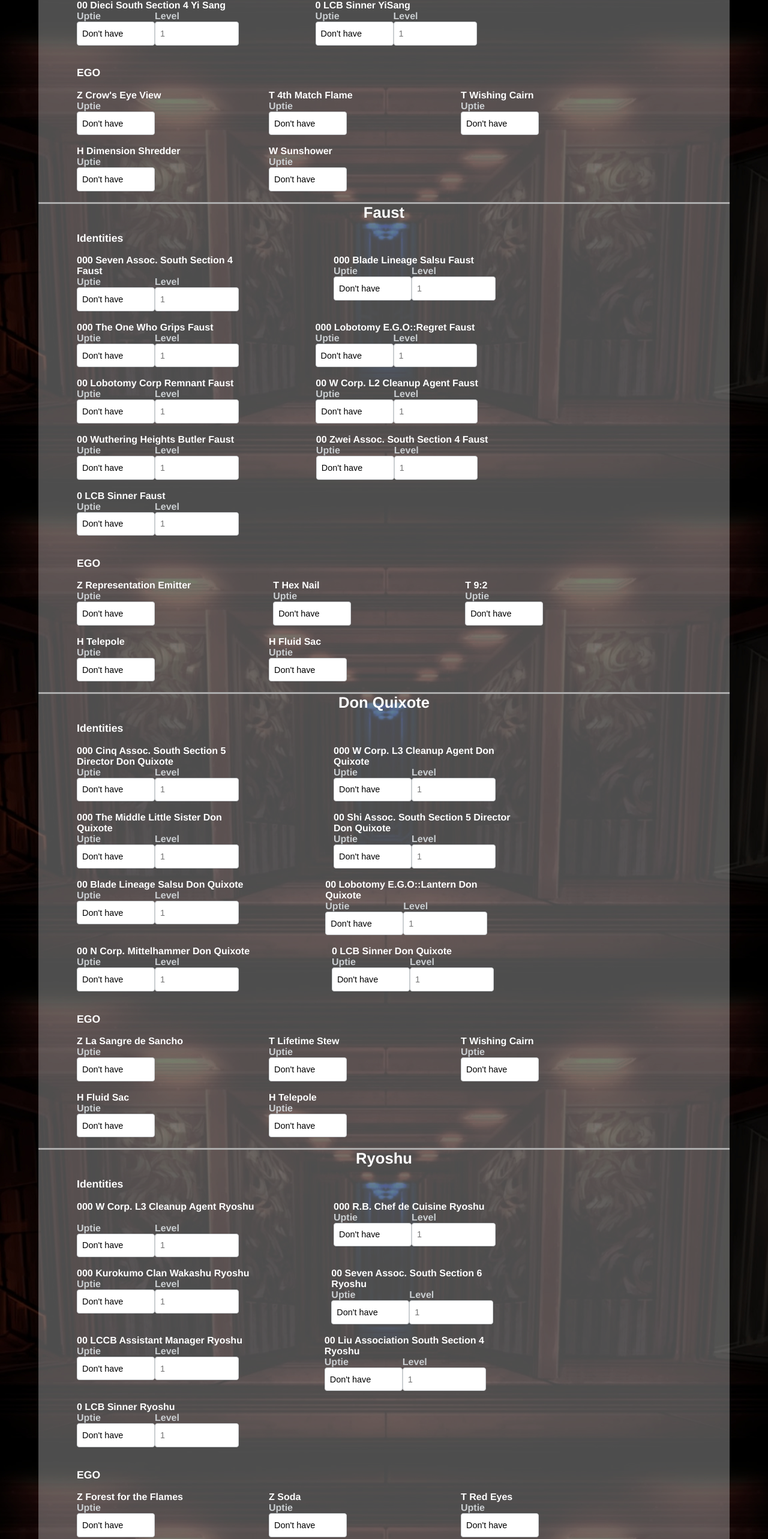
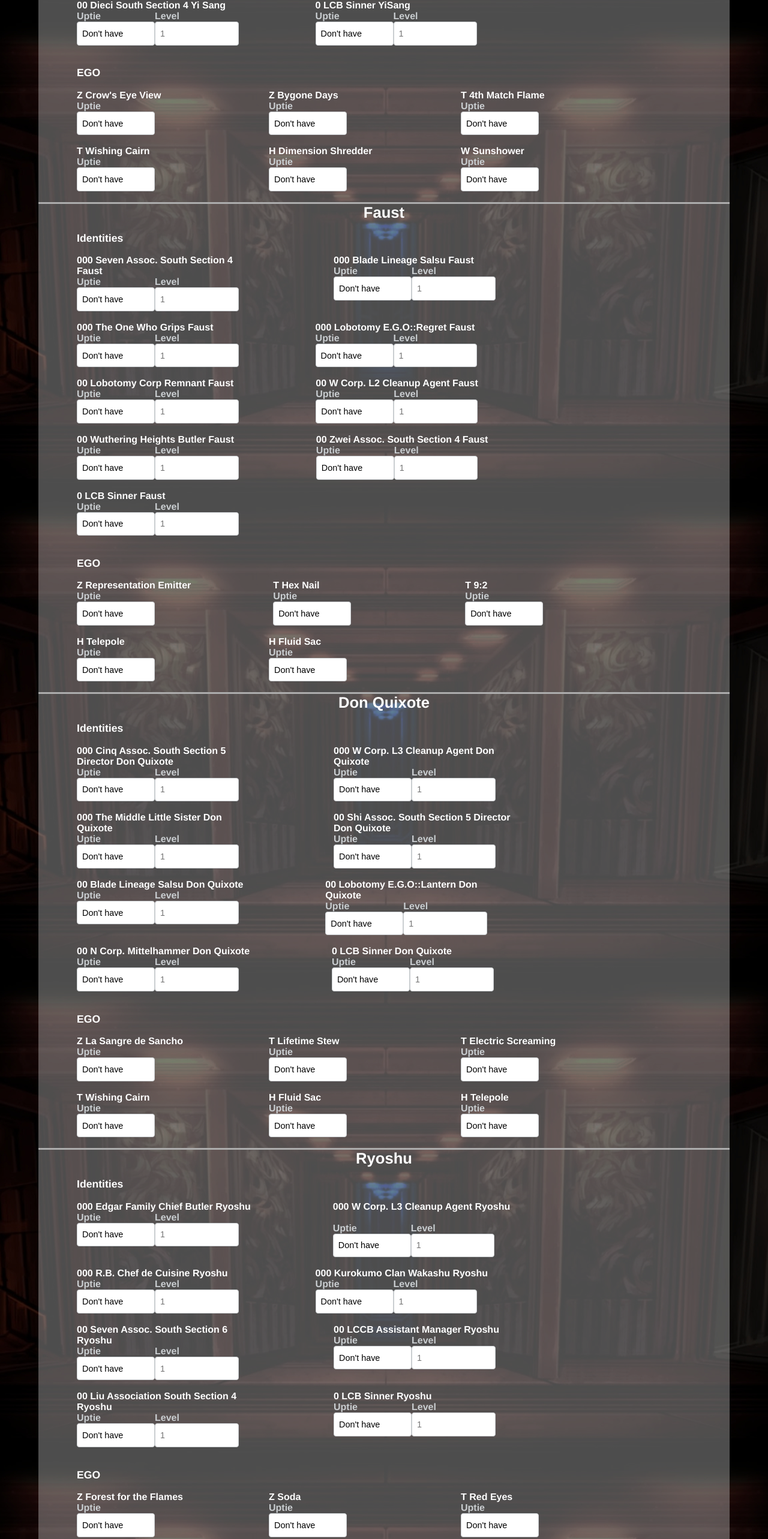
Before and after one commit to xfdxfdxfd/dantedoglcb, a Vue app: page /LCB/StatusSetting in a window 1280 px wide. Shown: the part 790-3356 px from the top of the page at 60% size. Built offline with nearby package versions, Linux system fonts and the light colour scheme.

Commit message:
ree late update on the S4 battlepass EGO and new ids

```diff
--- a/src/components/data.js
+++ b/src/components/data.js
@@ -14,7 +14,8 @@ export default {
                         "LCB Sinner YiSang": { rarity: "Rarity0", uptied: "0", level:1 },
                     },
                     EGOs: {
-                        "Crow's Eye View": { rarity: "Z", uptied: "0", level:1 },
+                        "Crow's Eye View": { rarity: "Z", uptied: "0", level: 1 },
+                        "Bygone Days": { rarity: "ZnotOriginal", uptied: "0", level:1 },
                         "4th Match Flame": { rarity: "T", uptied: "0", level:1 },
                         "Wishing Cairn": { rarity: "T", uptied: "0", level:1 },
                         "Dimension Shredder": { rarity: "H", uptied: "0", level:1 },
@@ -55,6 +56,7 @@ export default {
                     EGOs: {
                         "La Sangre de Sancho": { rarity: "Z", uptied: "0", level:1 },
                         "Lifetime Stew": { rarity: "T", uptied: "0", level: 1 },
+                        "Electric Screaming": { rarity: "T", uptied: "0", level: 1 },
                         "Wishing Cairn": { rarity: "T", uptied: "0", level: 1 },
                         "Fluid Sac": { rarity: "H", uptied: "0", level:1 },
                         "Telepole": { rarity: "H", uptied: "0", level:1 },
@@ -62,6 +64,7 @@ export default {
                 },
                 RyoshuIDs: {
                     IDs: {
+                        "Edgar Family Chief Butler Ryoshu": { rarity: "Rarity000", uptied: "0", level:1 },
                         "W Corp. L3 Cleanup Agent Ryoshu": { rarity: "Rarity000", uptied: "0", level:1 },
                         "R.B. Chef de Cuisine Ryoshu": { rarity: "Rarity000", uptied: "0", level:1 },
                         "Kurokumo Clan Wakashu Ryoshu": { rarity: "Rarity000", uptied: "0", level:1 },
@@ -93,7 +96,8 @@ export default {
                     },
                     EGOs: {
                         "Chains of Others": { rarity: "Z", uptied: "0", level:1 },
-                        "Screwloose Wallop": { rarity: "T", uptied: "0", level:1 },
+                        "Screwloose Wallop": { rarity: "T", uptied: "0", level: 1 },
+                        "Electric Screaming": { rarity: "T", uptied: "0", level: 1 },
                         "Regret": { rarity: "T", uptied: "0", level:1 },
                         "Capote": { rarity: "H", uptied: "0", level:1 },
                         "Pursuance": { rarity: "H", uptied: "0", level:1 },
@@ -134,7 +138,8 @@ export default {
                         "Holiday": { rarity: "ZnotOriginal", uptied: "0", level:1 },
                         "AEDD": { rarity: "T", uptied: "0", level:1 },
                         "Ya Sunyata Tad Rupam": { rarity: "H", uptied: "0", level:1 },
-                        "Telepole": { rarity: "H", uptied: "0", level:1 },
+                        "Telepole": { rarity: "H", uptied: "0", level: 1 },
+                        "Binds": { rarity: "W", uptied: "0", level:1 },
                     },
                 },
                 IshIDs: {
@@ -143,7 +148,8 @@ export default {
                         "Molar Boatworks Fixer Ishmael": { rarity: "Rarity000", uptied: "0", level:1 },
                         "R Corp. 4th Pack Reindeer Ishmael": { rarity: "Rarity000", uptied: "0", level:1 },
                         "Liu Assoc. South Section 4 Ishmael": { rarity: "Rarity000", uptied: "0", level:1 },
-                        "Lobotomy E.G.O::Sloshing Ishmael": { rarity: "Rarity00", uptied: "0", level:1 },
+                        "Lobotomy E.G.O::Sloshing Ishmael": { rarity: "Rarity00", uptied: "0", level: 1 },
+                        "Edgar Family Butler Ishmael": { rarity: "Rarity00", uptied: "0", level:1 },
                         "Shi Assoc. South Section 5 Ishmael": { rarity: "Rarity00", uptied: "0", level:1 },
                         "LCCB Assistant Manager Ishmael": { rarity: "Rarity00", uptied: "0", level:1 },
                         "LCB Sinner Ishmael": { rarity: "Rarity0", uptied: "0", level:1 },
@@ -210,7 +216,8 @@ export default {
                         "Sunshower": { rarity: "T", uptied: "0", level:1 },
                         "Ya Sunyata Tad Rupam": { rarity: "T", uptied: "0", level:1 },
                         "Ebony Stem": { rarity: "H", uptied: "0", level:1 },
-                        "Holiday": { rarity: "H", uptied: "0", level:1 },
+                        "Holiday": { rarity: "H", uptied: "0", level: 1 },
+                        "Binds": { rarity: "W", uptied: "0", level:1 },
                     },
                 },
                 GregorIDs: {
@@ -228,7 +235,8 @@ export default {
                     EGOs: {
                         "Suddenly,One Day": { rarity: "Z", uptied: "0", level:1 },
                         "Legerdemain": { rarity: "ZnotOriginal", uptied: "0", level:1 },
-                        "AEDD": { rarity: "T", uptied: "0", level:1 },
+                        "AEDD": { rarity: "T", uptied: "0", level: 1 },
+                        "Bygone Days": { rarity: "T", uptied: "0", level:1 },
                         "Lantern": { rarity: "H", uptied: "0", level: 1 },
                         "Garden of Thorns": { rarity: "W", uptied: "0", level:1 },
                     },
--- a/src/locales/en.json
+++ b/src/locales/en.json
@@ -26,6 +26,7 @@
     "dataNullAlert":"Please set the status of your IDs and EGOs first",
     "Exp":"Identity Xp",
 
+    "Changelog23-04-2024":"Add the S4 battlepass ego and the new IDs",
     "Changelog31-03-2024":"Add the new S4 IDs",
     "Changelog19-11-2023":"Finish the basic functions of the website (Home, Changelog, UptieCalculator, StatusSetting)",
     "Changelog21-11-2023":"Add the 2 new IDs without changing the stored data in users' browser",
@@ -78,6 +79,7 @@
     "Liu Association South Section 4 Ryoshu":"Liu Association South Section 4 Ryoshu",
     "LCB Sinner Ryoshu":"LCB Sinner Ryoshu",
     "LCCB Assistant Manager Ryoshu":"LCCB Assistant Manager Ryoshu",
+    "Edgar Family Chief Butler Ryoshu":"Edgar Family Chief Butler Ryoshu",
 
     "R Corp. 4th Pack Rhino Meursault":"R Corp. 4th Pack Rhino Meursault",
     "Blade Lineage Mentor Meursault":"Blade Lineage Mentor Meursault",
@@ -115,6 +117,7 @@
     "Shi Assoc. South Section 5 Ishmael":"Shi Assoc. South Section 5 Ishmael",
     "LCCB Assistant Manager Ishmael":"LCCB Assistant Manager Ishmael",
     "LCB Sinner Ishmael":"LCB Sinner Ishmael",
+    "Edgar Family Butler Ishmael":"Edgar Family Butler Ishmael",
 
     "Kurokumo Clan Wakashu Rodion":"Kurokumo Clan Wakashu Rodion",
     "Rosespanner Workshop Rep Rodion":"Rosespanner Workshop Rep Rodion",
@@ -234,6 +237,9 @@
     "9:2":"9:2",
     "Effervescent Corrosion":"Effervescent Corrosion",
     "Holiday":"Holiday",
-    "Garden of Thorns":"Garden of Thorns"
+    "Garden of Thorns":"Garden of Thorns",
+    "Bygone Days":"Bygone Days",
+    "Electric Screaming":"Electric Screaming",
+    "Binds":"Binds"
 
 }
--- a/src/locales/zh.json
+++ b/src/locales/zh.json
@@ -26,7 +26,7 @@
     "dataNullAlert":"請先設定人格和EGO的數值",
     "Exp":"人格經驗值",
 
-
+    "Changelog23-04-2024":"新增S4的通行證和新人格(所以為什麼餅在周二出)",
     "Changelog31-03-2024":"新增S4的人格",
     "Changelog19-11-2023":"完成網站的基本功能(首頁，日誌，升階計算器，更新設定)",
     "Changelog21-11-2023":"在不影響使用者原有紀錄下新增中唐和中鎖人格",
@@ -79,6 +79,7 @@
     "Liu Association South Section 4 Ryoshu":"六良",
     "LCB Sinner Ryoshu":"初始良",
     "LCCB Assistant Manager Ryoshu":"槍良",
+    "Edgar Family Chief Butler Ryoshu":"艾德嘉良",
 
     "Blade Lineage Mentor Meursault":"劍鎖",
     "R Corp. 4th Pack Rhino Meursault":"R鎖",
@@ -116,6 +117,7 @@
     "Shi Assoc. South Section 5 Ishmael":"四瑪",
     "LCCB Assistant Manager Ishmael":"LCCB瑪",
     "LCB Sinner Ishmael":"初始瑪",
+    "Edgar Family Butler Ishmael":"艾德嘉瑪",
 
     "Kurokumo Clan Wakashu Rodion":"黑雲羅",
     "Rosespanner Workshop Rep Rodion":"玫瑰羅",
@@ -234,5 +236,8 @@
     "9:2":"9:2",
     "Effervescent Corrosion":"蚌殼",
     "Holiday":"魯道夫",
-    "Garden of Thorns":"荊棘花園"
+    "Garden of Thorns":"荊棘花園",
+    "Bygone Days":"肖像",
+    "Electric Screaming":"電羊",
+    "Binds":"拘束"
 }
--- a/src/views/Changelog.vue
+++ b/src/views/Changelog.vue
@@ -7,6 +7,16 @@
                 <h2 class="separator"></h2>
                 &nbsp;
                 <!-- timeline item -->
+                <div class="timeline">
+                    <div class="container black">
+                        <div class="timelinecontent_black">
+                            <h3 style="text-align:left;">23-04-2024</h3>
+                            <p style="text-align:left;">{{ $t(`Changelog23-04-2024`) }}
+                            </p>
+
+                        </div>
+                    </div>
+                </div>
                 <div class="timeline">
                     <div class="container black">
                         <div class="timelinecontent_black">
```
